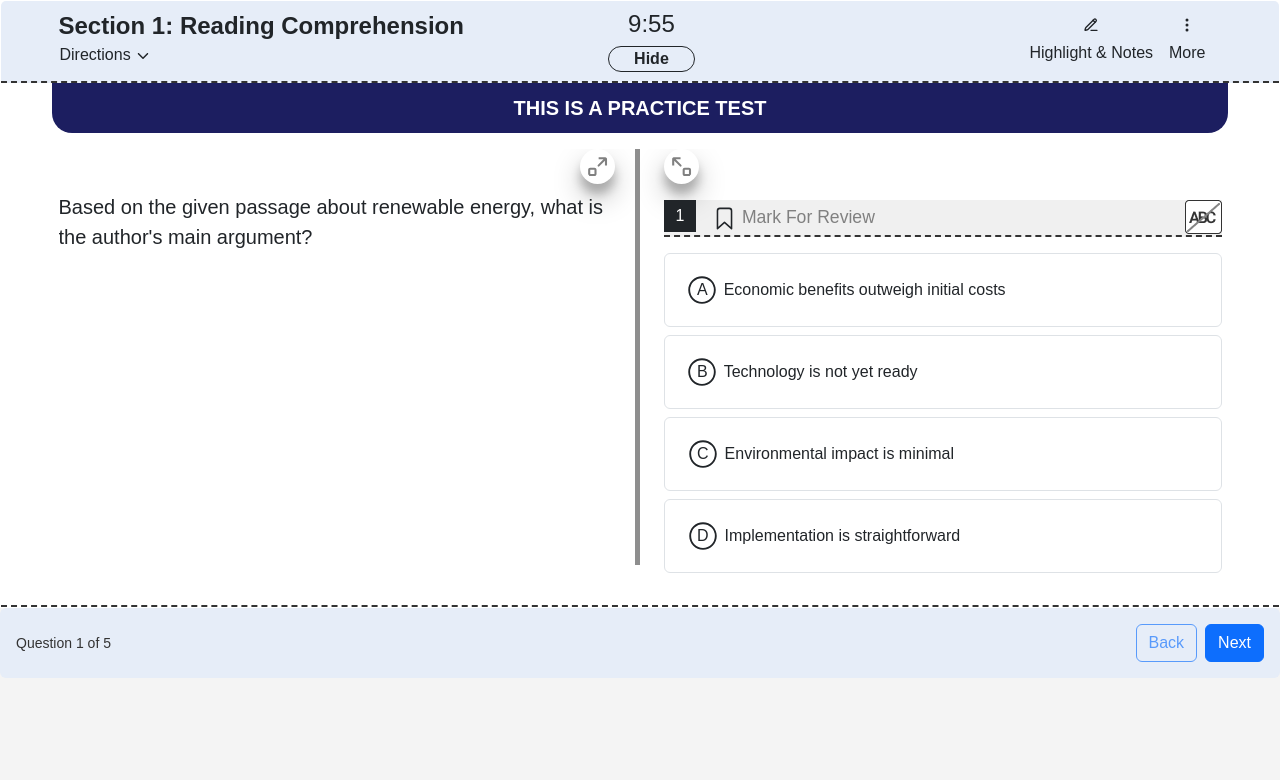
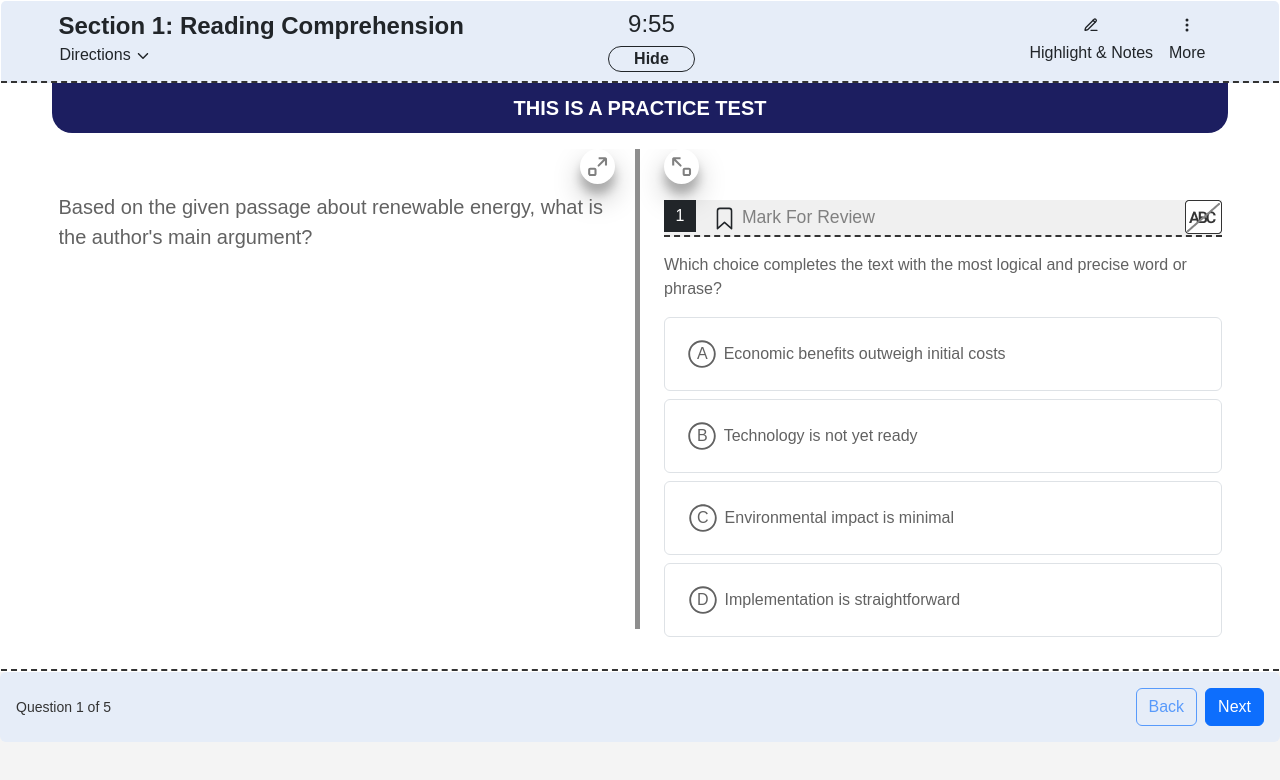
Before and after one commit to Satya-Lenka-sthirahinc/serPal, a React (Vite) app: page /test/1 in a window 1280 px wide. Shown: the top 780 px of the page. Built offline with nearby package versions, Linux system fonts and the light colour scheme.

Commit message:
fixedStylings Q&A

```diff
--- a/src/components/butoon/Button.css
+++ b/src/components/butoon/Button.css
@@ -1,11 +1,11 @@
 /* src/components/Button.css */
 
 .button {
-    padding: 10px 20px;
-    background-color: #007bff;
+  padding: 10px 25px;
+  background-color: #324dc7;
   color: #fff;
   font-size: 16px;
-    border-radius: 5px;
+  border-radius: 50px;
   border: none;
   transition: background-color 0.3s ease;
   cursor: pointer;
@@ -15,7 +15,18 @@
   background-color: #0056b3;
 }
 
-  .button:disabled {
+.disabledBtn {
   background-color: #c0c0c0;
   cursor: not-allowed;
 }
+
+.disabledBtn:hover {
+  background-color: #c0c0c0;
+  cursor: not-allowed;
+}
+
+.QnumBtn {
+  position: relative;
+  margin-left: 10%;
+  cursor: pointer;
+}
--- a/src/components/quizPage/BottomSection.jsx
+++ b/src/components/quizPage/BottomSection.jsx
@@ -1,3 +1,4 @@
+import { IoIosArrowUp } from "react-icons/io";
 import Button from "../butoon/Button";
 
 const BottomSection = ({
@@ -7,6 +8,7 @@ const BottomSection = ({
   onNext,
   disablePrev,
   disableNext,
+  userName,
 }) => {
   return (
     <div className="d-flex justify-content-between align-items-center  p-3  rounded test_navigation">
--- a/src/components/quizPage/Options.jsx
+++ b/src/components/quizPage/Options.jsx
@@ -14,6 +14,7 @@ const Options = ({
   onCheckboxChange,
   questionNumber,
   inputEnable,
+  optionDescription,
 }) => {
   const [isCheckboxVisible, setIsCheckboxVisible] = useState(false);
 
@@ -22,7 +23,7 @@ const Options = ({
   };
 
   return (
-    <div className="ms-4 mt-3 ">
+    <div className="ms-4 mt-3 option_main">
       <div className="col-12 d-flex justify-content-between mb-3 option_header">
         <div className="d-flex">
           <span
@@ -57,12 +58,14 @@ const Options = ({
           <img src={disableBtn} alt="Disable btn" />
         </div>
       </div>
-
+      <p>{optionDescription}</p>
       {options.map((option) => (
         <div className="row col-12 align-items-center" key={option.id}>
           <div
             className={`p-3 border rounded mb-2 d-flex align-items-center ${
-              selectedOption === option.id ? "bg-light border-primary" : ""
+              selectedOption === option.id
+                ? "bg-light border-primary choosedOption"
+                : ""
             } ${
               disabledOptions[option.id]
                 ? "text-decoration-line-through disabled"
@@ -73,7 +76,7 @@ const Options = ({
               !disabledOptions[option.id] && onOptionSelect(option.id)
             }
           >
-            <span className="fw-medium me-2 position-relative d-flex align-items-center justify-content-center m-2 px-2 ">
+            <span className="fw-medium me-2 position-relative d-flex align-items-center justify-content-center m-2 px-2 option_num">
               <GoCircle size={30} className="position-absolute" /> {option.id}
             </span>
             {option.text}
--- a/src/components/quizPage/Question.jsx
+++ b/src/components/quizPage/Question.jsx
@@ -1,6 +1,6 @@
 const Question = ({ questionText }) => {
   return (
-    <div className="d-flex gap-3 align-items-start ">
+    <div className="d-flex gap-3 align-items-start question_main ">
       <div>
         <p className="fs-5 mb-0">{questionText}</p>
       </div>
--- a/src/components/quizPage/Quiz.jsx
+++ b/src/components/quizPage/Quiz.jsx
@@ -22,6 +22,8 @@ const quizData = {
         {
           id: 1,
           text: "Based on the given passage about renewable energy, what is the author's main argument? ",
+          optionDescription:
+            "Which choice completes the text with the most logical and precise word or phrase?",
           options: [
             { id: "A", text: "Economic benefits outweigh initial costs" },
             { id: "B", text: "Technology is not yet ready" },
@@ -329,6 +331,7 @@ const Quiz = () => {
                   <Options
                     questionNumber={currentQuestion + 1}
                     options={question.options}
+                    optionDescription={question.optionDescription}
                     selectedOption={selectedAnswers[`${id}-${currentQuestion}`]}
                     onOptionSelect={handleOptionSelect}
                     isMarked={markedQuestions.includes(
@@ -350,6 +353,7 @@ const Quiz = () => {
             onNext={handleNext}
             disablePrev={currentQuestion === 0}
             disableNext={currentQuestion === section.questions.length - 1}
+            userName={"User Name"}
           />
         </div>
       </div>
--- a/src/components/quizPage/quiz.css
+++ b/src/components/quizPage/quiz.css
@@ -92,6 +92,11 @@
     border-bottom: 2px dashed #333333;
 }
 
+.option_main,
+.question_main {
+    color: #626262;
+}
+
 .option_component,
 .question_component {
     position: relative;
@@ -152,4 +157,18 @@
 
 .test_navigation {
     background-color: #e6edf8;
+    position: relative;
+    padding-left: 4.5%;
+    padding-right: 4.5%;
 }
+
+.choosedOption {
+    border: 2px solid #DC9809 !important;
+
+}
+
+.choosedOption .option_num {
+    background-color: #324DC7;
+    color: #FFFFFF;
+    border-radius: 50%;
+}
```
Lines whose indentation alone changed are shown as unchanged.
